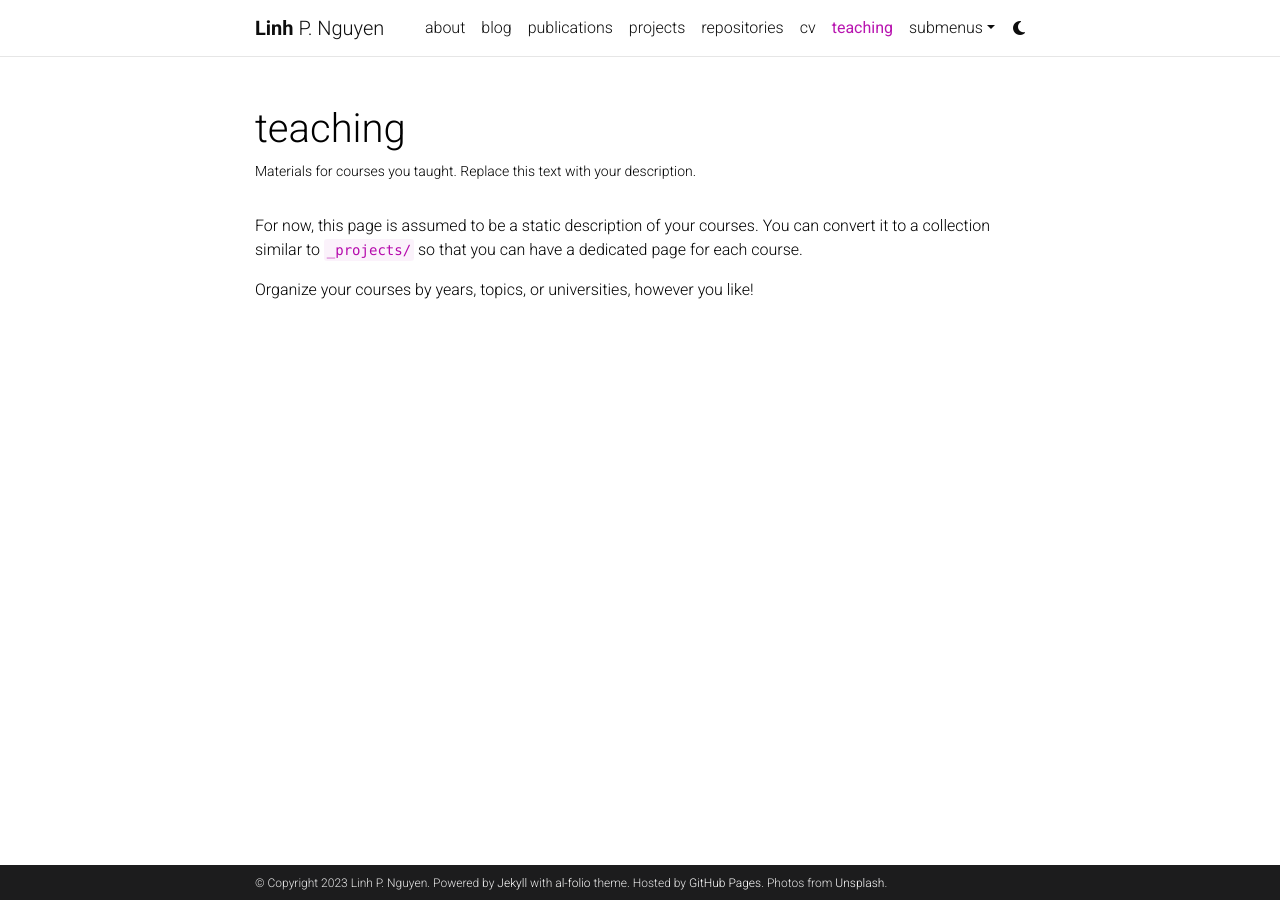
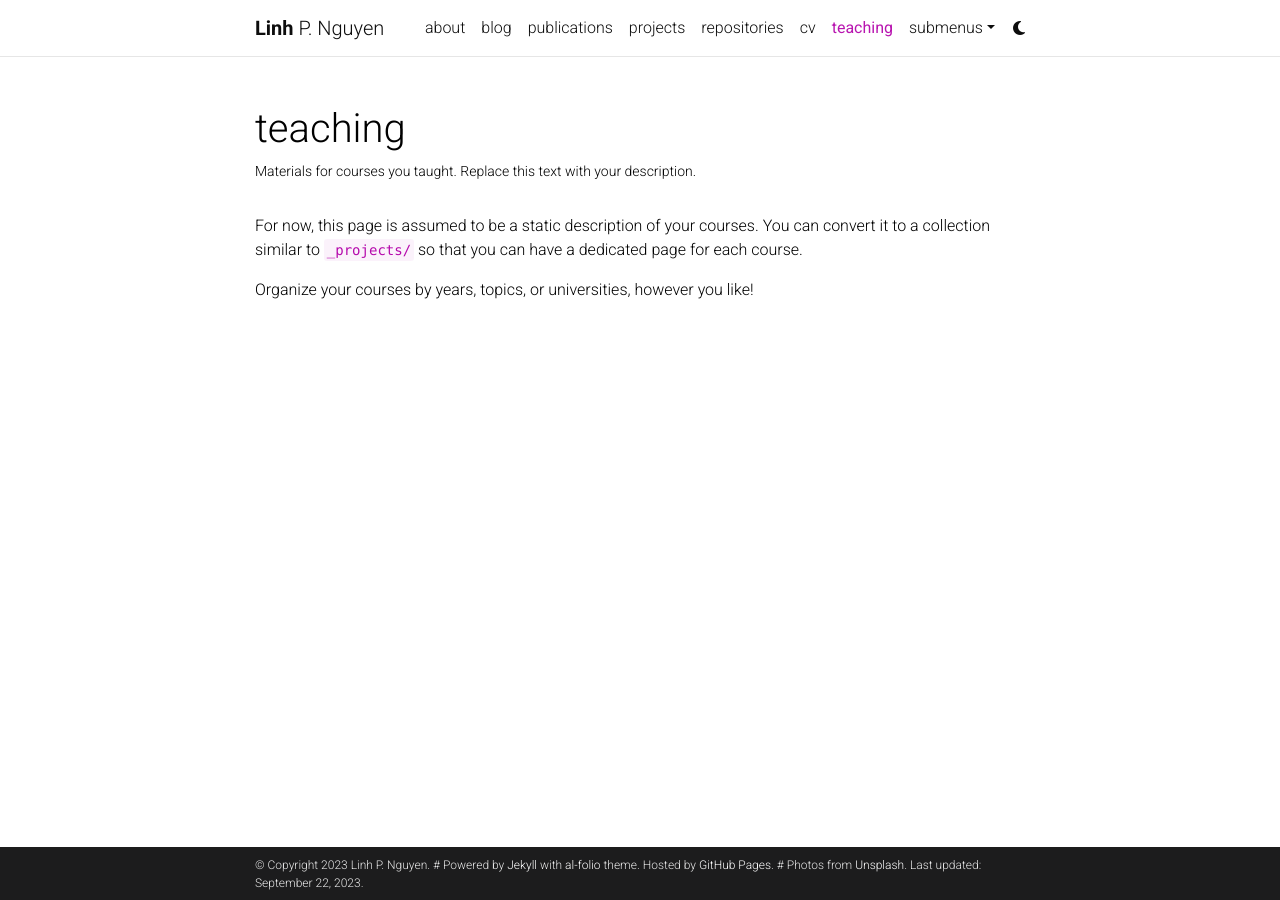
Before and after one commit to npl0204/npl0204.github.io, a Jekyll site: the page built from _pages/teaching.md, in a window 1280 px wide. Built offline with Jekyll 4.4.1, drawn with Linux system fonts in a browser that asks for light colours; comment, search, counter and statistics services are not loaded; a style sheet for code colours, icons or effects is not loaded.

Commit message:
Update _config.yml

```diff
--- a/_config.yml
+++ b/_config.yml
@@ -10,17 +10,17 @@
 description: > # the ">" symbol means to ignore newlines until "footer_text:"
   A simple, whitespace theme for academics. Based on [*folio](https://github.com/bogoli/-folio) design.
 footer_text: >
-  Powered by <a href="https://jekyllrb.com/" target="_blank">Jekyll</a> with <a href="https://github.com/alshedivat/al-folio">al-folio</a> theme.
+  # Powered by <a href="https://jekyllrb.com/" target="_blank">Jekyll</a> with <a href="https://github.com/alshedivat/al-folio">al-folio</a> theme.
   Hosted by <a href="https://pages.github.com/" target="_blank">GitHub Pages</a>.
-  Photos from <a href="https://unsplash.com" target="_blank">Unsplash</a>.
+  # Photos from <a href="https://unsplash.com" target="_blank">Unsplash</a>.
 keywords: jekyll, jekyll-theme, academic-website, portfolio-website  # add your own keywords or leave empty
 
 lang: en # the language of your site (for example: en, fr, cn, ru, etc.)
-icon: ⚛️  # the emoji used as the favicon (alternatively, provide image name in /assets/img/)
+icon: ✿  # the emoji used as the favicon (alternatively, provide image name in /assets/img/)
 
 url: https://npl0204.github.io # the base hostname & protocol for your site
 baseurl:  # the subpath of your site, e.g. /blog/
-last_updated: false # set to true if you want to display last updated in the footer
+last_updated: true # set to true if you want to display last updated in the footer
 impressum_path:  # set to path to include impressum link in the footer, use the same path as permalink in a page, helps to conform with EU GDPR
 
 # -----------------------------------------------------------------------------
```
